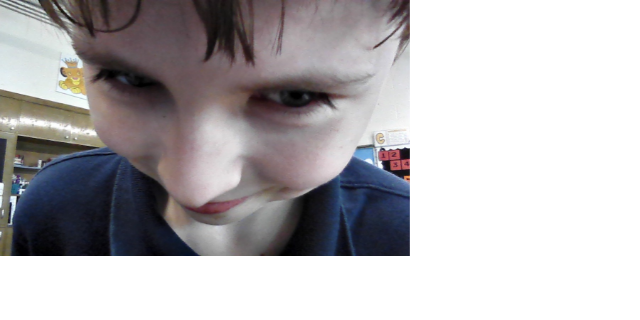
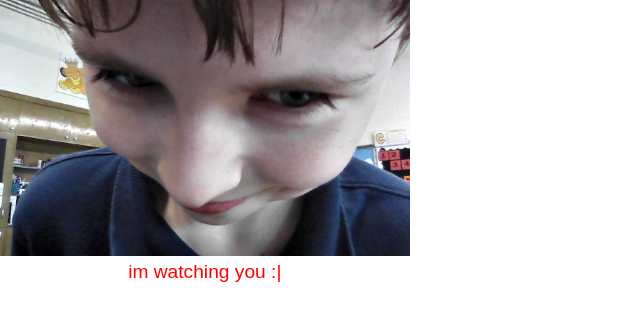
Before and after one commit to SethCreator292/Seth_Face, a plain HTML site: page index.html in a window 1280 px wide. Shown: the whole page, without its empty margins (0-640 px from the left). Drawn offline with Linux system fonts and the light colour scheme.

Commit message:
Update index.html

```diff
--- a/index.html
+++ b/index.html
@@ -16,21 +16,36 @@
       width: 32%;
       height: 32%;
       overflow: hidden;
+      font-family: sans-serif;
     }
 
-    img {
+    .container {
       position: fixed;
       top: 0;
       left: 0;
       width: 32vw;
+      height: auto;
+    }
+
+    img {
+      width: 32vw;
       height: 32vh;
       object-fit: cover;
-      border: none;
       display: block;
+    }
+
+    .caption {
+      color: red;
+      font-size: 1.2em;
+      padding-top: 5px;
+      text-align: center;
     }
   </style>
 </head>
 <body>
-  <img src="IMG_20250508_123725.jpg" alt="Image description" />
+  <div class="container">
+    <img src="IMG_20250508_123725.jpg" alt="Image description" />
+    <div class="caption">im watching you :|</div>
+  </div>
 </body>
 </html>
```
